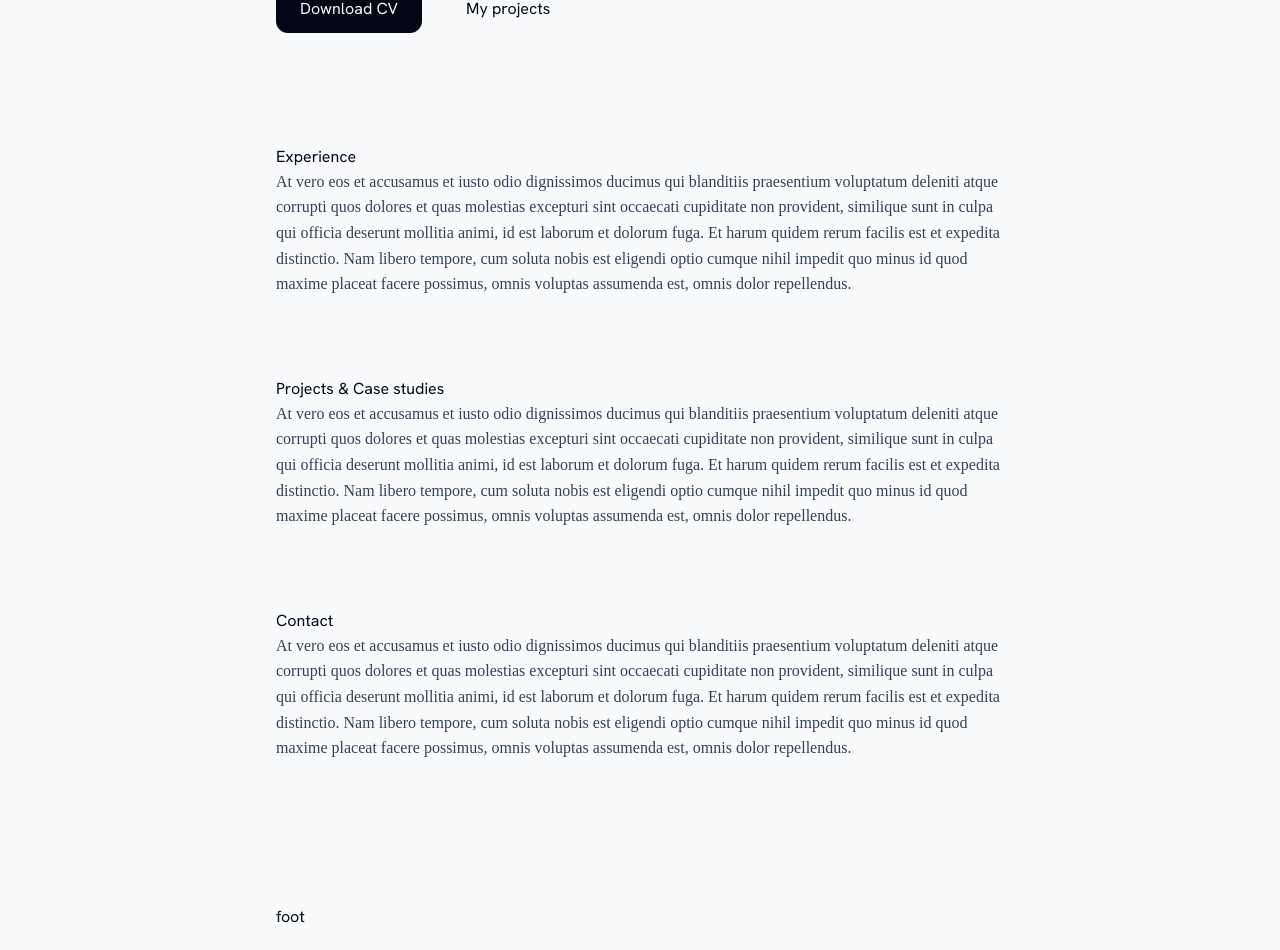
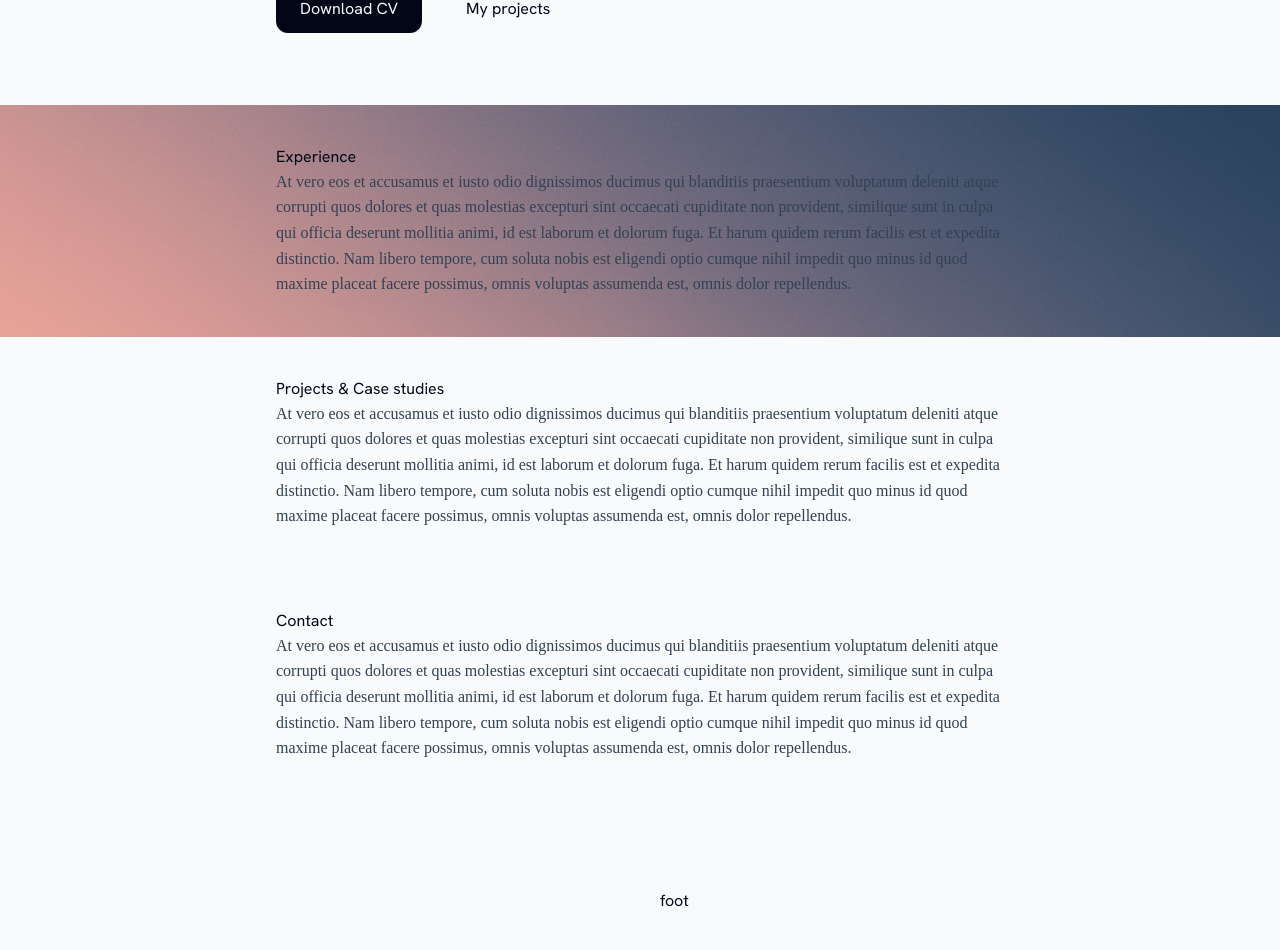
Before and after one commit to Esther-tech/portfolio-2024, a Next.js app: page / in a window 1280 px wide. Shown: the part 444-1394 px from the top of the page. Built offline with nearby package versions, Linux system fonts and the light colour scheme.

Commit message:
add footer

```diff
--- a/components/container.tsx
+++ b/components/container.tsx
@@ -5,9 +5,5 @@ export default function Container({
 }: Readonly<{
   children: React.ReactNode;
 }>) {
-  return (
-    <div className="max-w-screen-md px-5 m-auto pb-28 min-h-screen relative">
-      {children}
-    </div>
-  );
+  return <div className="pb-5 md:pb-24 min-h-screen relative">{children}</div>;
 }
--- a/components/experience.tsx
+++ b/components/experience.tsx
@@ -3,7 +3,7 @@ import PageSection from "./pageSection";
 
 export default function Experience() {
   return (
-    <div>
+    <div className="bg-[url('/images/details.jpg')] bg-no-repeat bg-cover">
       <PageSection id="experience" title="Experience">
         <p>
           At vero eos et accusamus et iusto odio dignissimos ducimus qui
--- a/components/footer.tsx
+++ b/components/footer.tsx
@@ -1,5 +1,9 @@
 import React from "react";
 
 export default function Footer() {
-  return <div className="absolute bottom-0 py-6 w-full">foot</div>;
+  return (
+    <footer className="max-w-screen-md m-auto absolute bottom-0 left-1/2 py-6 px-5 bg-slate-50 ">
+      <div className="flex">foot</div>
+    </footer>
+  );
 }
--- a/components/pageSection.tsx
+++ b/components/pageSection.tsx
@@ -10,7 +10,7 @@ export default function PageSection({
   children: ReactNode;
 }) {
   return (
-    <section id={id} className="py-10 max-w-screen-md m-auto">
+    <section id={id} className="py-10 px-5 max-w-screen-md m-auto">
       {title && <h2>{title}</h2>}
       {children}
     </section>
```
Also changed, not shown: public/images/details.jpg (added).
